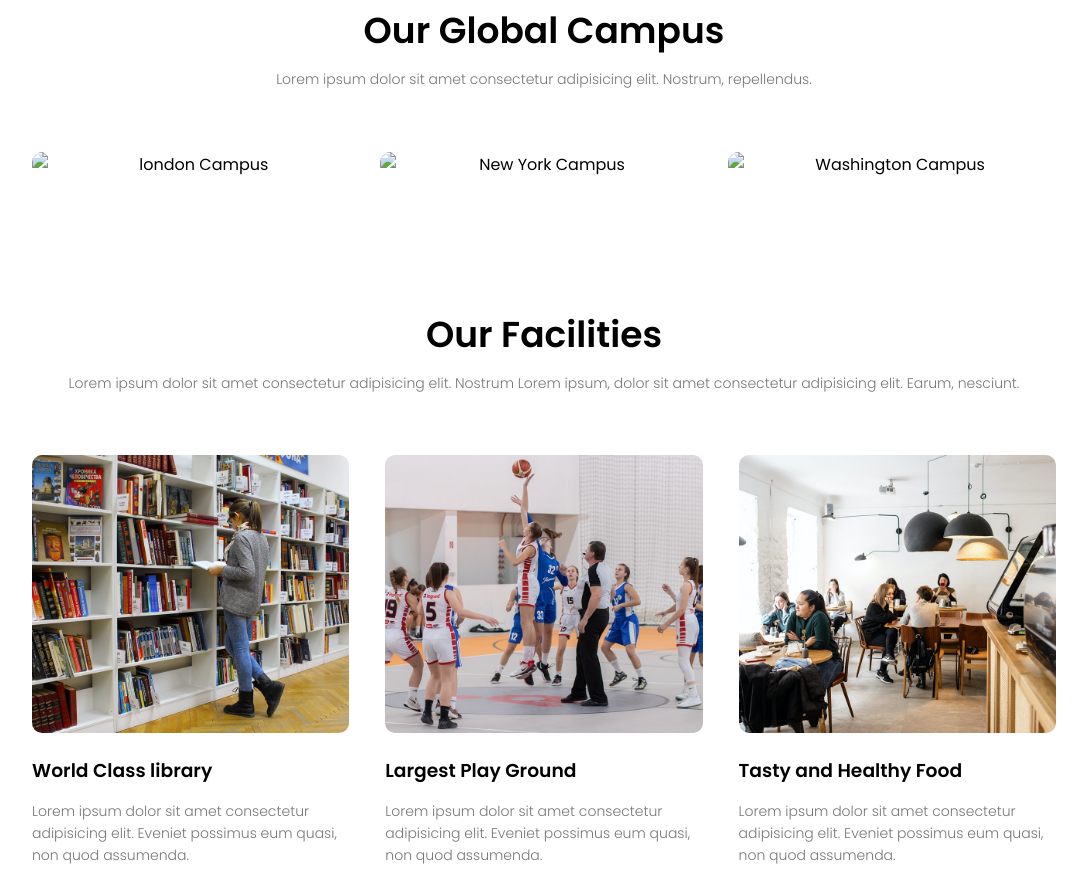
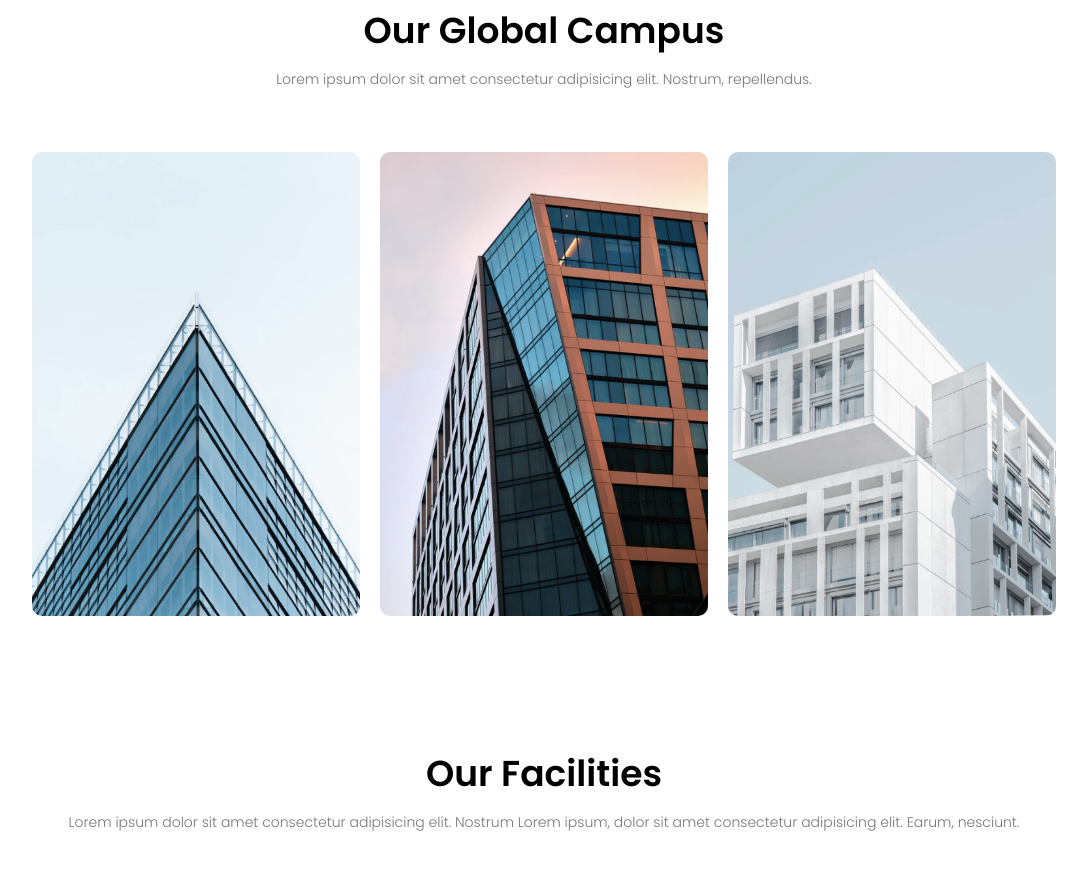
Before and after one commit to Paulkendrick2126/Redesigned-Uni-Website, a plain HTML site: page index.html in a window 1280 px wide. Shown: the part 1453-2344 px from the top of the page, without its empty margins (96-1183 px from the left). Drawn offline with Linux system fonts and the light colour scheme; the site is published under a folder, as on GitHub Pages, so addresses that start at the root find nothing.

Commit message:
Update index.html

```diff
--- a/index.html
+++ b/index.html
@@ -67,21 +67,21 @@
 
     <div class="row">
       <div class="campus-col">
-        <img src="/eduford_img/london.png" alt="london Campus">
+        <img src="eduford_img/london.png" alt="london Campus">
         <div class="layer">
           <h3>LONDON</h3>
         </div>
       </div>
 
        <div class="campus-col">
-        <img src="/eduford_img/newyork.png" alt="New York Campus">
+        <img src="eduford_img/newyork.png" alt="New York Campus">
         <div class="layer">
           <h3>NEW YORK</h3>
         </div>
       </div>
 
        <div class="campus-col">
-        <img src="/eduford_img/washington.png" alt="Washington Campus">
+        <img src="eduford_img/washington.png" alt="Washington Campus">
         <div class="layer">
           <h3>WASHINGTON</h3>
         </div>
```
